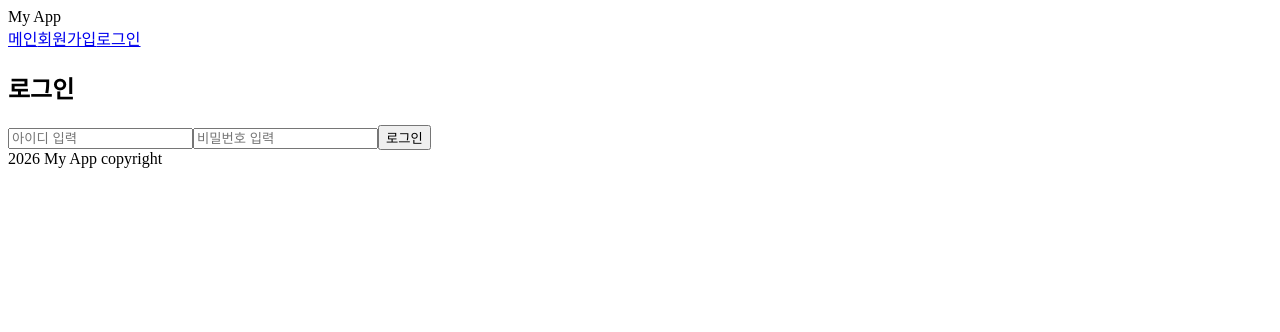
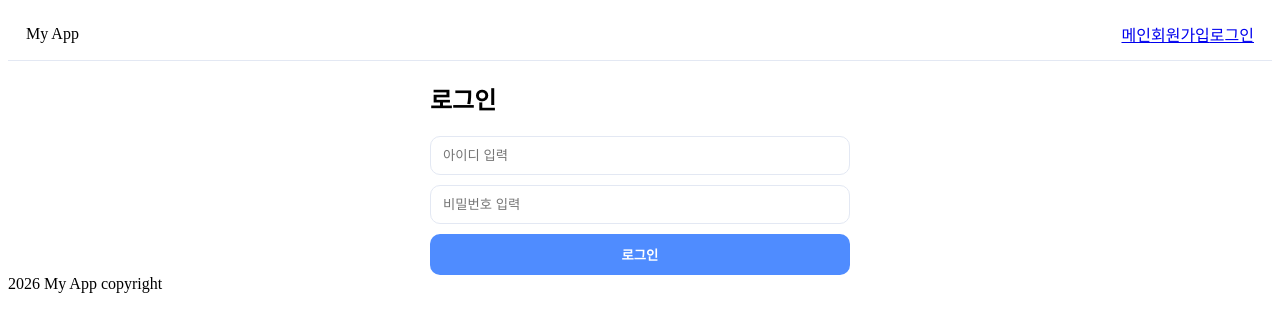
Before and after one commit to kaoru0705/LearnReact, a React (Vite) app in the folder viteapp/: page /login in a window 1280 px wide. Shown: the top 332 px of the page. Built offline with nearby package versions, Linux system fonts and the light colour scheme.

Commit message:
securityapp 페이지 디자인

```diff
--- a/viteapp/src/components/Header.jsx
+++ b/viteapp/src/components/Header.jsx
@@ -1,8 +1,10 @@
 import {NavLink} from "react-router-dom";
+import styles from "./Header.module.css"
+
 // '페이지 이동'을 구현하기 위한 표준 라이브러리
 export default function Header() {
     return (
-        <header>
+        <header className={styles.headerStyle}>
             <div>My App</div>
             <nav>
                 <NavLink to="/" end>메인</NavLink>
--- /dev/null
+++ b/viteapp/src/components/Header.module.css
@@ -0,0 +1,10 @@
+.headerStyle{
+    background: #fff;
+    border-bottom: 1px solid #e3e8f3;
+    padding: 14px 18px;
+    display: flex;
+    align-items: center;
+    gap: 14px;
+    justify-content: space-between;
+
+}
--- /dev/null
+++ b/viteapp/src/components/ui/Input.module.css
@@ -0,0 +1,18 @@
+/* 클래스로 정의 */
+
+.inputStyle{
+    padding:11px 12px;
+    border-radius: 10px;
+    border:1px solid #e3e8f3;
+    outline:none;
+}
+
+.primaryBtn{
+    padding: 11px 12px;
+    border-radius: 10px;
+    border: none;
+    background: #4f8cff;
+    color:#fff;
+    cursor :pointer;
+    font-weight:700;
+}
--- a/viteapp/src/pages/Login.jsx
+++ b/viteapp/src/pages/Login.jsx
@@ -1,14 +1,16 @@
-export default function Login() {
+import uiStyles from "../components/ui/Input.module.css";
 
+export default function Login(){
     return (
-        <div>
+        <div style={{maxWidth:420, margin:"0 auto"}}>
             <div>
                 <h2>로그인</h2>
-                <form>
-                    <input type="text" placeholder="아이디 입력"/>
-                    <input type="password" placeholder="비밀번호 입력"/>
-                    <button type="button">로그인</button>
+                <form style={{display:"flex", flexDirection:"column", gap:10}}>
+                    <input type="text"          placeholder="아이디 입력"       className={uiStyles.inputStyle} />
+                    <input type="password"  placeholder="비밀번호 입력"     className={uiStyles.inputStyle}/>
+                    <button type="button" className={uiStyles.primaryBtn}>로그인</button>
                 </form>
+
             </div>
         </div>
     );
--- a/viteapp/src/pages/Signup.jsx
+++ b/viteapp/src/pages/Signup.jsx
@@ -1,14 +1,16 @@
-export default function Signup() {
+import uiStyles from "../components/ui/Input.module.css";
+
+export default function Signup(){
     return (
-        <div>
+        <div style={{ maxWidth: 420, margin: "0 auto" }}>
             <div>
                 <h2>회원가입</h2>
 
-                <form>
-                    <input type="text" placeholder="아이디"/>
-                    <input type="password" placeholder="비밀번호"/>
-                    <input type="text" placeholder="이름"/>
-                    <button type="button">가입하기</button>
+                <form style={{ display: "flex", flexDirection: "column", gap: 10 }}>
+                    <input type="text" placeholder="아이디" className={uiStyles.inputStyle} />
+                    <input type="password" placeholder="비밀번호" className={uiStyles.inputStyle}/>
+                    <input type="text"  placeholder="이름" className={uiStyles.inputStyle}/>
+                    <button type="button" className={uiStyles.primaryBtn}>가입하기</button>
                 </form>
             </div>
         </div>
```
